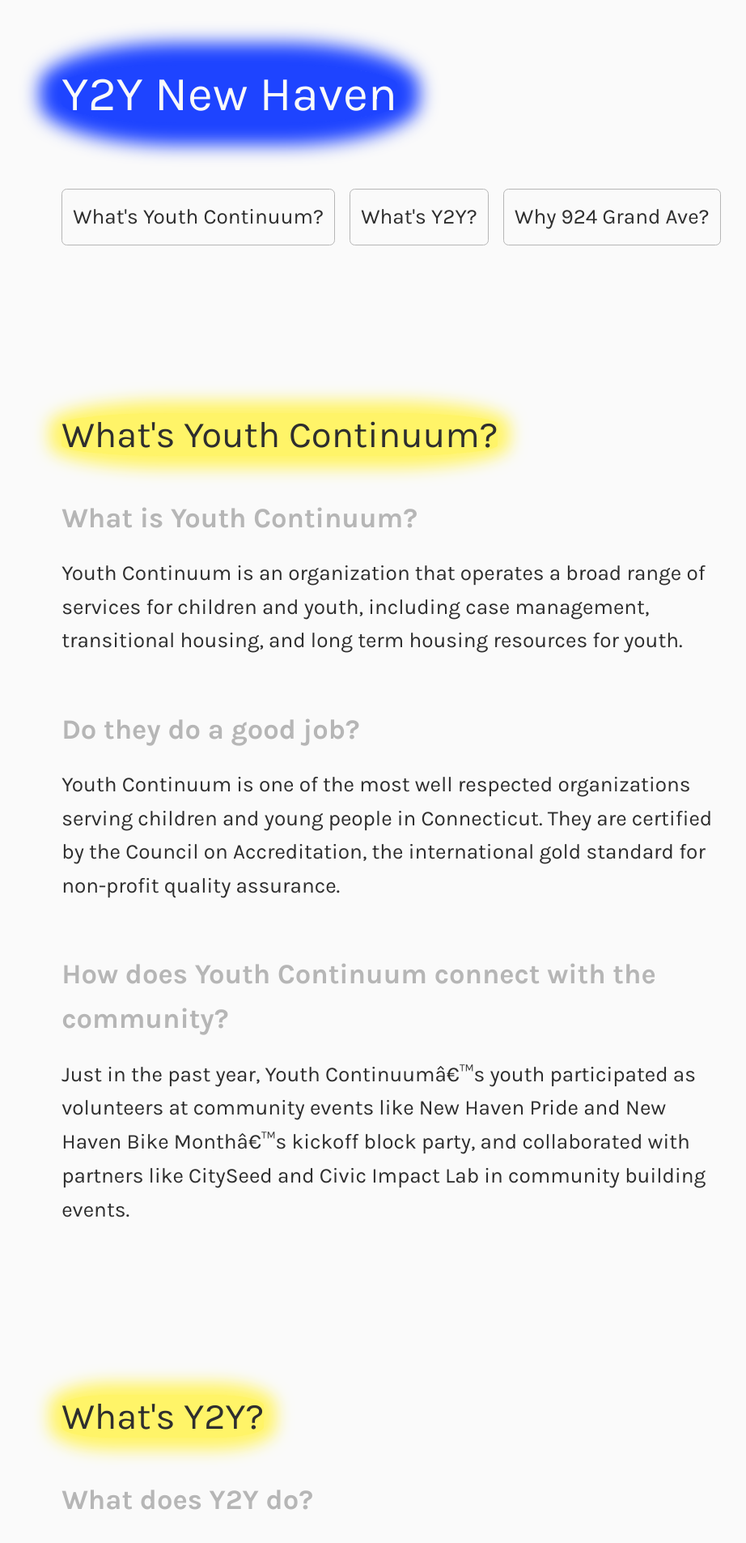
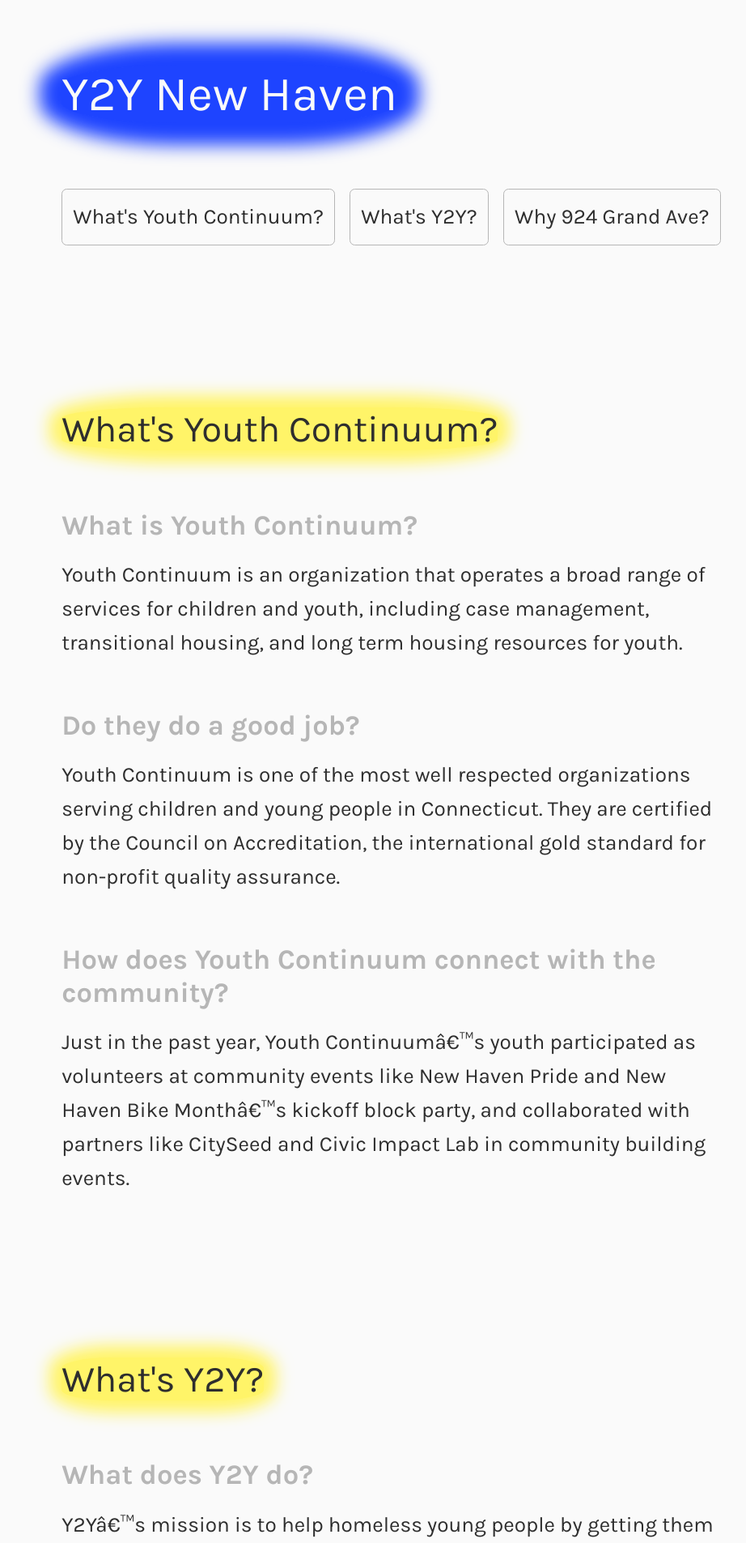
Before and after one commit to jacobbf/y2ynewhaven.org, a Jekyll site: the page built from index.html, in a window 1280 px wide. Shown: the top 1905 px of the page at 81% size, without its empty margins (154-1076 px from the left). Built offline with Jekyll 4.4.1, drawn with Linux system fonts in a browser that asks for light colours.

Commit message:
refined typography

```diff
--- a/assets/css/2-base/_base.scss
+++ b/assets/css/2-base/_base.scss
@@ -89,6 +89,7 @@
   font-size: 1.5157em;
   color: $h2color;
   font-weight: normal;
+  margin: 0.67em auto 1.34em auto;
 }
 
 h2 > span {
@@ -137,6 +138,7 @@
     margin: .67em auto;
     max-width: 4em;
     text-align: center;
+    margin: 0.67em auto 1.34em auto;
   }
 
   header {
--- a/assets/css/3-sections/_default.scss
+++ b/assets/css/3-sections/_default.scss
@@ -12,6 +12,7 @@
   font-weight: bold;
   font-size: 1.3195em;
   color: $midgray;
+  line-height: 1.2;
 }
 
 .call-and-response ul > li:nth-of-type(2n) {
```
